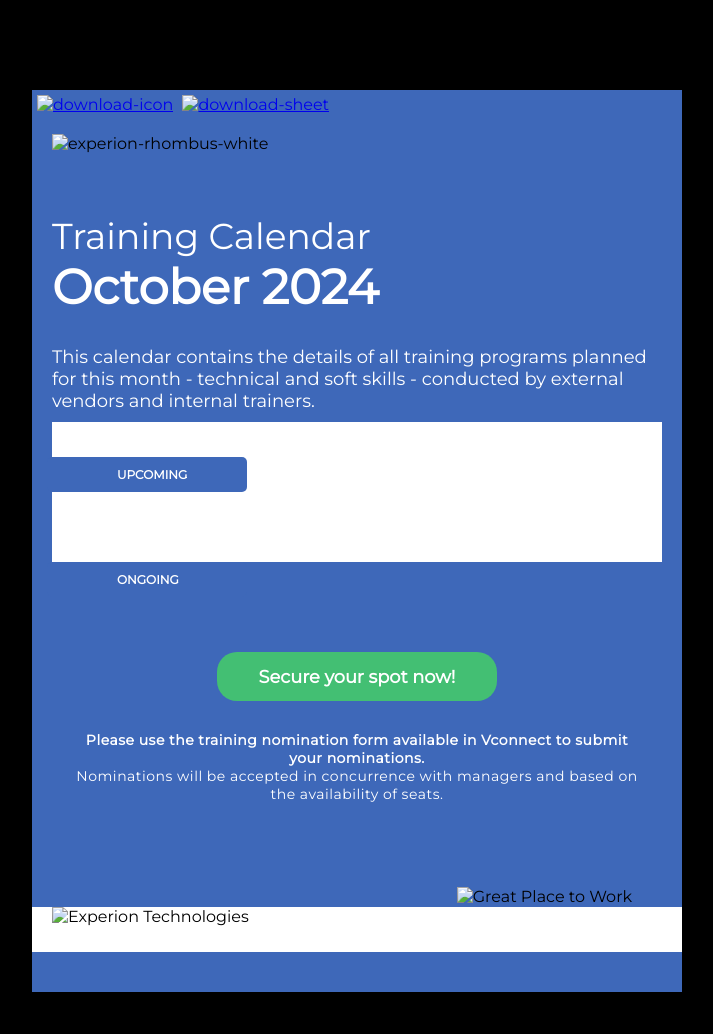
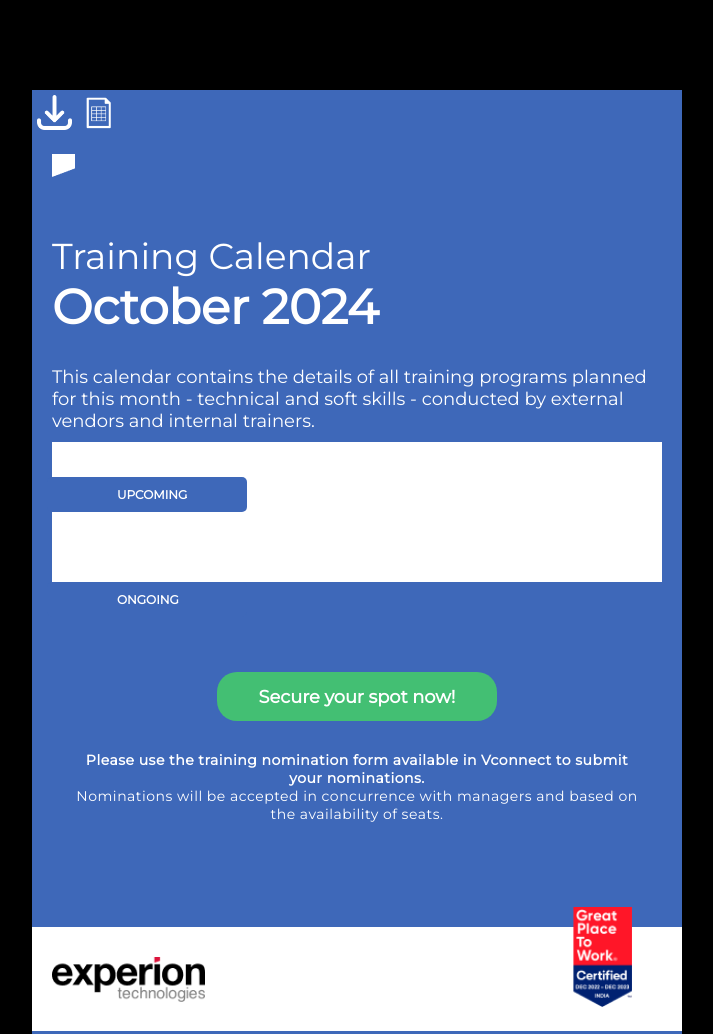
Before and after one commit to arunsankarcm/Training-Calendar, a website with bundled scripts: page pages/templatePage.html in a window 1280 px wide. Shown: the top 1034 px of the page, without its empty margins (58-771 px from the left). Built offline with nearby package versions, Linux system fonts and the light colour scheme; no server answers; a script that the page names is missing.

Commit message:
Images Added

```diff
--- a/pages/templatePage.html
+++ b/pages/templatePage.html
@@ -15,10 +15,10 @@
   <body>
     <div class="download-icons">
       <a href="#" onclick="downloadImage()"
-        ><img src="../pics/downloads (1).png" alt="download-icon"
+        ><img src="../Images/downloads (1).png" alt="download-icon"
       /></a>
       <a href="#" id="downloadBtn"
-        ><img src="../pics/sheet (1).png" alt="download-sheet"
+        ><img src="../Images/sheet (1).png" alt="download-sheet"
       /></a>
       <!-- <button onclick="downloadImage()">Download as PNG</button> -->
       <!-- <button id="downloadBtn">Download as Excel</button> -->
@@ -26,7 +26,7 @@
 
     <div class="container" id="container-capture">
       <div class="rhombus-top">
-        <img src="../pics/Rhombus.png" alt="experion-rhombus-white" />
+        <img src="../Images/Rhombus.png" alt="experion-rhombus-white" />
       </div>
       <div class="header" id="header-month-year">
         <h7>Training Calendar</h7><br />
@@ -78,11 +78,11 @@
 
       <div class="bottom-badges">
         <div class="company-logo">
-          <img src="../pics/Group 691.png" alt="Experion Technologies" />
+          <img src="../Images/Group 691.png" alt="Experion Technologies" />
         </div>
 
         <div class="gptw-logo">
-          <img src="../pics/GPTW 2023 1 badge.png" alt="Great Place to Work" />
+          <img src="../Images/GPTW 2023 1 badge.png" alt="Great Place to Work" />
         </div>
       </div>
     </div>
```
